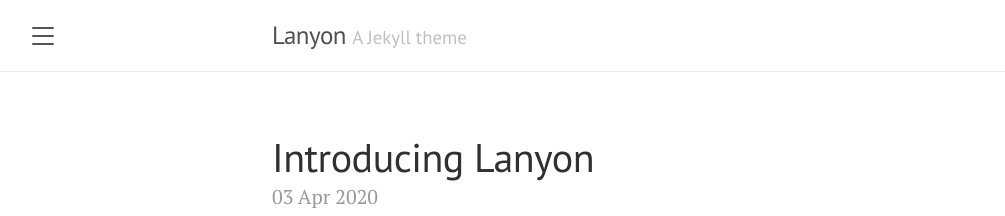
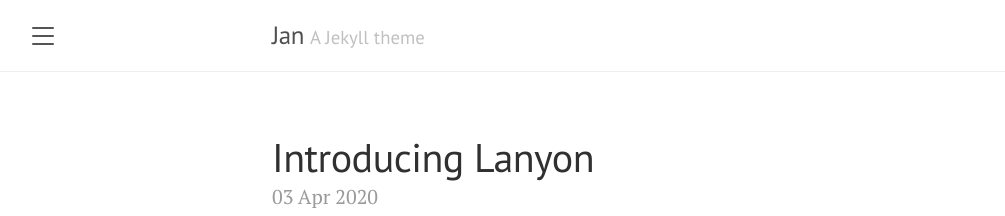
Before and after one commit to JanSiriwardana/lanyon, a Jekyll site: the page built from index.html, in a window 1280 px wide and 900 px high. Shown: the top 216 px of the window, without its empty margins (8-1013 px from the left). Built offline with Jekyll 4.4.1, drawn with Linux system fonts in a browser that asks for light colours; the list of posts is cut into pages by our own code.

Commit message:
Update _config.yml

```diff
--- a/_config.yml
+++ b/_config.yml
@@ -1,5 +1,5 @@
 # Setup
-title:               Lanyon
+title:               Jan
 tagline:             'A Jekyll theme'
 description:         'A reserved <a href="https://jekyllrb.com" target="_blank">Jekyll</a> theme that places the utmost gravity on content with a hidden drawer. Made by <a href="https://twitter.com/mdo" target="_blank">@mdo</a>.'
 url:                 http://lanyon.getpoole.com
```
